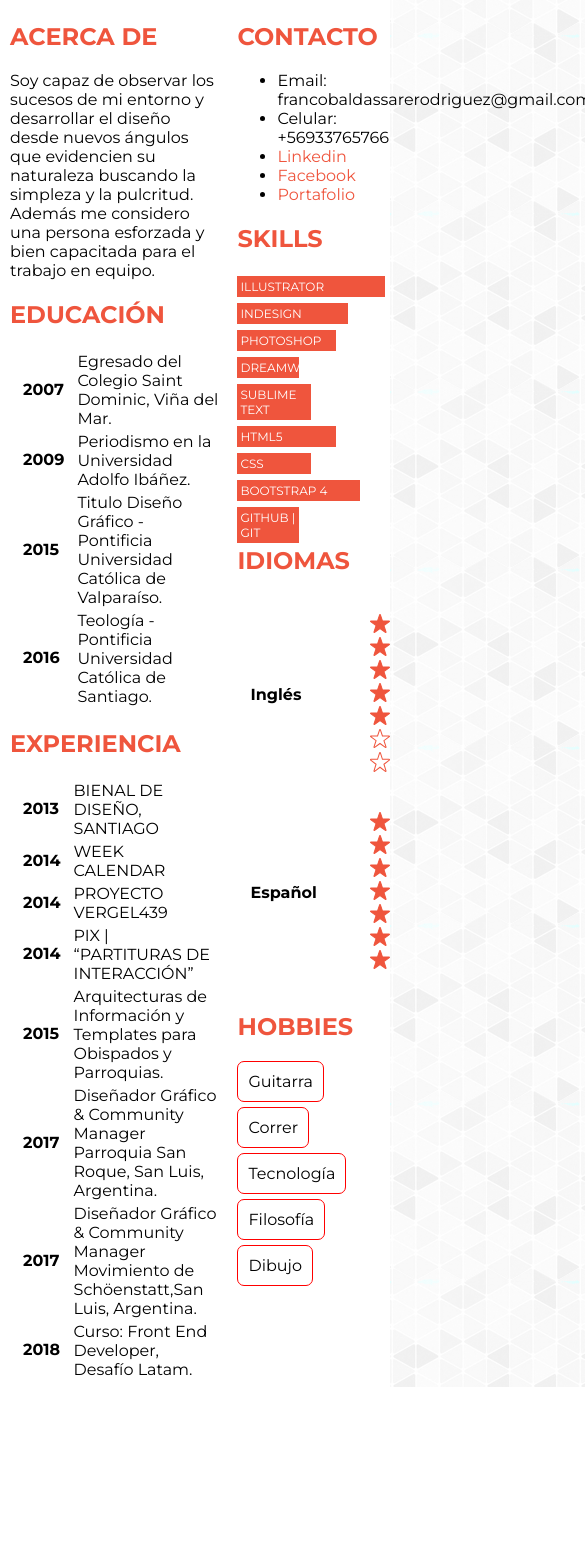
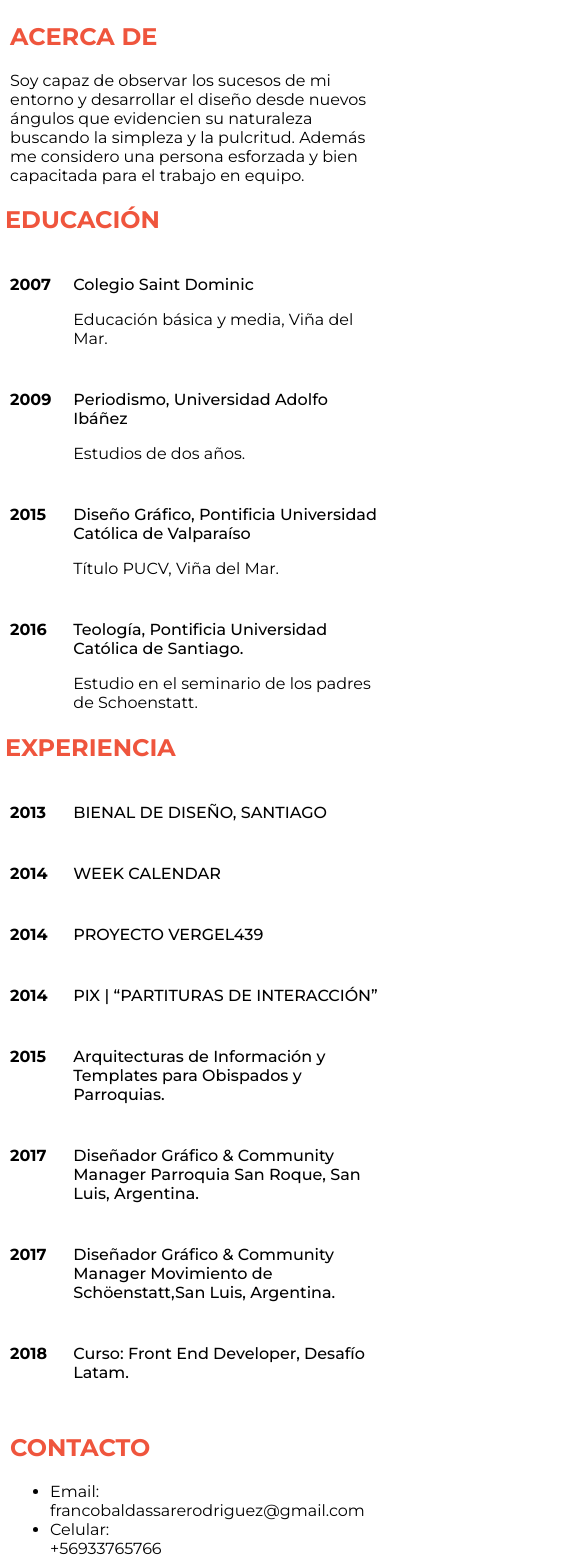
Before and after one commit to Fbaldassare/Desafio-Latam-03102018, a plain HTML site: page index.html in a window 390 px wide. Shown: the part 335-1890 px from the top of the page, 585 px wide, since content can reach past the window. Before the commit the page ends 1722 px from the top, so only its background shows below. Drawn offline with Linux system fonts and the light colour scheme.

Commit message:
hecho responsive

```diff
--- a/index.html
+++ b/index.html
@@ -18,77 +18,129 @@
 		</div>
 	</header>
 	<main>
-		<div class="col-md-7">
+		<div class="col-md-7 col-sm-12 col-xs-12">
 			<section class="acerca">
 				<h2>Acerca de</h2>
 				<p>Soy capaz de observar los sucesos de mi entorno y desarrollar el diseño desde nuevos ángulos que evidencien su naturaleza buscando la simpleza y la pulcritud. Además me considero una persona esforzada y bien capacitada para el trabajo en equipo.</p>
 			</section>
 
-			<section class="educacion">
+			<div class="row">
+
 				<h2>Educación</h2>
-				<table>
-					<tr>
-						<th>2007</th>
-						<td>Egresado del Colegio Saint Dominic, Viña del Mar.</td>
-					</tr>
-					<tr>
-						<th>2009</th>
-						<td>Periodismo en la Universidad Adolfo Ibáñez.</td>
-					</tr>
-					<tr>
-						<th>2015</th>
-						<td>Titulo Diseño Gráfico - Pontificia Universidad Católica de Valparaíso.</td>
-					</tr>
-					<tr>
-						<th>2016</th>
-						<td>Teología - Pontificia Universidad Católica de Santiago.</td>
-					</tr>
-				</table>
-			</section>
+				<div class="row">
+						<div class="col-md-2 años">
+							<p>2007</p>
+						</div>
+						<div class="col-md-10">
+							<p class="oficio">Colegio Saint Dominic</p>
+							<p>Educación básica y media, Viña del Mar.</p>
+						</div>
+				</div>
+				<div class="row">
+					<div class="col-md-2 años">
+						<p>2009</p>
+					</div>
+					<div class="col-md-10">
+						<p class="oficio">Periodismo, Universidad Adolfo Ibáñez</p>
+						<p>Estudios de dos años.</p>
+					</div>
+				</div>
+
+				<div class="row">
+					<div class="col-md-2 años">
+						<p>2015</p>
+					</div>
+					<div class="col-md-10">
+							<p class="oficio">Diseño Gráfico, Pontificia Universidad Católica de Valparaíso</p>
+							<p>Título PUCV, Viña del Mar.</p>
+					</div>
+				</div>
+
+				<div class="row">
+					<div class="col-md-2 años">
+						<p>2016</p>
+					</div>
+					<div class="col-md-10">
+						<p class="oficio">Teología, Pontificia Universidad Católica de Santiago.</p>
+						<p>Estudio en el seminario de los padres de Schoenstatt.</p>
+					</div>
+				</div>
+			</div>
 
 
-			<section class="experiencia">
+			<div class="experiencia">
 				<h2>Experiencia</h2>
-				<table>
-					<tr>
-						<th>2013</th>
-						<td>BIENAL DE DISEÑO, SANTIAGO</td>
-					</tr>
-					<tr>
-						<th>2014</th>
-						<td>WEEK CALENDAR</td>
-					</tr>
-					<tr>
-						<th>2014</th>
-						<td>PROYECTO VERGEL439</td>
-					</tr>
-					<tr>
-						<th>2014</th>
-						<td>PIX | “PARTITURAS DE INTERACCIÓN”</td>
-					</tr>
-					<tr>
-						<th>2015</th>
-						<td>Arquitecturas de Información y Templates para Obispados y Parroquias.</td>
-					</tr>
-					<tr>
-						<th>2017</th>
-						<td>Diseñador Gráfico & Community Manager Parroquia San Roque, San Luis, Argentina.</td>
-					</tr>
-					<tr>
-						<th>2017</th>
-						<td>Diseñador Gráfico & Community Manager Movimiento de Schöenstatt,San Luis, Argentina.</td>
-					</tr>
-					<tr>
-						<th>2018</th>
-						<td>Curso: Front End Developer, Desafío Latam.</td>
-					</tr>
-				</table>
-			</section>
+				<div class="row">
+					<div class="col-md-2 años">
+						<p>2013</p>
+					</div>
+					<div class="col-md-10">
+						<p class="oficio">BIENAL DE DISEÑO, SANTIAGO</p>
+					</div>
+				</div>
+				<div class="row">
+					<div class="col-md-2 años">
+						<p>2014</p>
+					</div>
+					<div class="col-md-10">
+						<p class="oficio">WEEK CALENDAR</p>
+					</div>
+				</div>
+				<div class="row">
+					<div class="col-md-2 años">
+						<p>2014</p>
+					</div>
+					<div class="col-md-10">
+						<p class="oficio">PROYECTO VERGEL439</p>
+					</div>
+				</div>
+				<div class="row">
+					<div class="col-md-2 años">
+						<p>2014</p>
+					</div>
+					<div class="col-md-10">
+						<p class="oficio">PIX | “PARTITURAS DE INTERACCIÓN”</p>
+					</div>
+				</div>
+				<div class="row">
+					<div class="col-md-2 años">
+						<p>2015</p>
+					</div>
+					<div class="col-md-10">
+						<p class="oficio">Arquitecturas de Información y Templates para Obispados y Parroquias.</p>
+					</div>
+				</div>
+				<div class="row">
+					<div class="col-md-2 años">
+						<p>2017</p>
+					</div>
+					<div class="col-md-10">
+						<p class="oficio">Diseñador Gráfico & Community Manager Parroquia San Roque, San Luis, Argentina.</p>
+					</div>
+				</div>
+				<div class="row">
+					<div class="col-md-2 años">
+						<p>2017</p>
+					</div>
+					<div class="col-md-10">
+						<p class="oficio">Diseñador Gráfico & Community Manager Movimiento de Schöenstatt,San Luis, Argentina.</p>
+					</div>
+				</div>
+				<div class="row">
+					<div class="col-md-2 años">
+						<p>2018</p>
+					</div>
+					<div class="col-md-10">
+						<p class="oficio">Curso: Front End Developer, Desafío Latam.</p>
+					</div>
+				</div>
+				</div>
 
 		</div>
 
-		<div class="col-md-5">
-			<section class=" contacto">
+		<div class="col-md-5 col-xs-12">
+			<section class="contacto">
+				<div class="row">
 				<h2>Contacto</h2>
 				<ul>
 					<li>Email: francobaldassarerodriguez@gmail.com</li>
@@ -98,21 +150,22 @@
 					<li><a href="https://www.facebook.com/FrancoBaldassare?ref=bookmarks">Facebook</a></li>
 					<li><a href="https://issuu.com/francobaldassare/docs/portafolio_franco_baldassare_2018">Portafolio</a></li>
 				</ul>
-
+			<div class="row">
 			</section>
 
 
-		<section class="skills1">
+		<section class="skills1 col-xs-12">
 			<h2>Skills</h2>
-			<div class="col-md-12 skills">Illustrator</div>
-			<div class="col-md-9 skills">Indesign</div>
-			<div class="col-md-8 skills">Photoshop</div>
-			<div class="col-md-5 skills">Dreamweaver</div>
-			<div class="col-md-6 skills">Sublime Text</div>
-			<div class="col-md-8 skills">HTML5</div>
-			<div class="col-md-6 skills">CSS</div>
-			<div class="col-md-10 skills">Bootstrap 4</div>
-			<div class="col-md-5 skills">				Github | Git</div>
+			<div class="col-md-12 col-sm-12 col-xs-12 skills">Illustrator</div>
+			<div class="col-md-9 col-sm-9 col-xs-9 skills">Indesign</div>
+			<div class="col-md-8 col-sm-8 col-xs-8 skills">Photoshop</div>
+			<div class="col-md-5 col-sm-5 col-xs-5 skills">Dreamweaver</div>
+			<div class="col-md-6 col-sm-6 col-xs-6 skills">Sublime Text</div>
+			<div class="col-md-8 col-sm-8 col-xs-8 skills">HTML5</div>
+			<div class="col-md-6 col-sm-6 col-xs-6 skills">CSS</div>
+			<div class="col-md-10 col-sm-10 col-xs-10 skills">Bootstrap 4</div>
+			<div class="col-md-5 col-sm-5 col-xs-5 skills">Github | Git</div>
+			<div class="clear"></div>
 		</section>
 
 		<section class="idiomas">
@@ -161,6 +214,7 @@
 			</ul>
 		</section>
 	</div>
+
 	</main>
 </body>
 
--- a/style.css
+++ b/style.css
@@ -198,10 +198,20 @@ a:active {
 	position: relative;
 	margin-left: 0.5%;
 }
+/*tablas*/
+.años p{
+	font-weight: 700;
+}
+.oficio{
+	font-weight: 500;
+	padding-top: 0;
+	padding-bottom: 0;
+}
+
+
 
 /* section  Skills*/
-.skills1{
-}
+
 .skills {
 	background-color: #ef553d;
 	padding: 3px 0 3px 3px;
@@ -214,6 +224,10 @@ a:active {
 	font-weight: 500px;
 	font-size: 12px;
 	display: block;
+}
+
+.clear{
+	clear: both;
 }
 
 /* section  Skills problemas con el margen superior del título*/
@@ -239,9 +253,136 @@ a:active {
 	border-radius: 7px;
 	display: inline-block;
 	margin-bottom: 5px;
-
 }
 
 .hobby ul{
 	padding-left: 0px;
 }
+
+@media
+  (max-device-width: 800px)
+  and (orientation: portrait) {
+
+	.col-sm-1, .col-sm-2, .col-sm-3, .col-sm-4, .col-sm-5, .col-sm-6, .col-sm-7, .col-sm-8, .col-sm-9, .col-sm-10, .col-sm-11, .col-sm-12{
+		box-sizing: border-box;
+		padding: 5px;
+
+	}
+
+	.col-sm-1{
+		width: 8.33%;
+	}
+
+	.col-sm-2{
+		width: 16.66%;
+	}
+
+	.col-sm-3{
+		width: 24.99%;
+	}
+
+	.col-sm-4{
+		width: 33.33%;
+	}
+
+	.col-sm-5{
+		width: 41.66%;
+	}
+
+	.col-sm-6{
+		width: 49.99%;
+	}
+
+	.col-sm-7{
+		width: 58.33%;
+	}
+
+	.col-sm-8{
+		width: 66.66%;
+	}
+
+	.col-sm-9{
+		width: 74.99%;
+	}
+
+	.col-sm-10{
+		width: 83.33%;
+	}
+
+	.col-sm-11{
+		width: 91.66%;
+	}
+
+	.col-sm-12{
+		width: 99.99%
+	}
+
+}
+
+
+
+@media (max-device-width: 480px) {
+.col-xs-1, .col-xs-2, .col-xs-3, .col-xs-4, .col-xs-5, .col-xs-6, .col-xs-7, .col-xs-8, .col-xs-9, .col-xs-10, .col-xs-11, .col-xs-12{
+	box-sizing: border-box;
+	padding: 5px;
+	float: left;
+}
+
+.col-xs-1{
+	width: 8.33%;
+}
+
+.col-xs-2{
+	width: 16.66%;
+}
+
+.col-xs-3{
+	width: 24.99%;
+}
+
+.col-xs-4{
+	width: 33.33%;
+}
+
+.col-xs-5{
+	width: 41.66%;
+}
+
+.col-xs-6{
+	width: 49.99%;
+}
+
+.col-xs-7{
+	width: 58.33%;
+}
+
+.col-xs-8{
+	width: 66.66%;
+}
+
+.col-xs-9{
+	width: 74.99%;
+}
+
+.col-xs-10{
+	width: 83.33%;
+}
+
+.col-xs-11{
+	width: 91.66%;
+}
+
+.col-xs-12{
+	width: 100%;
+}
+
+#avatar {
+	border: 5px solid #ededed;
+	border-radius: 50%;
+	width: 50%;
+	position: relative;
+	margin-left: 25%;
+	margin-top: -100px;
+}
+
+}
```
